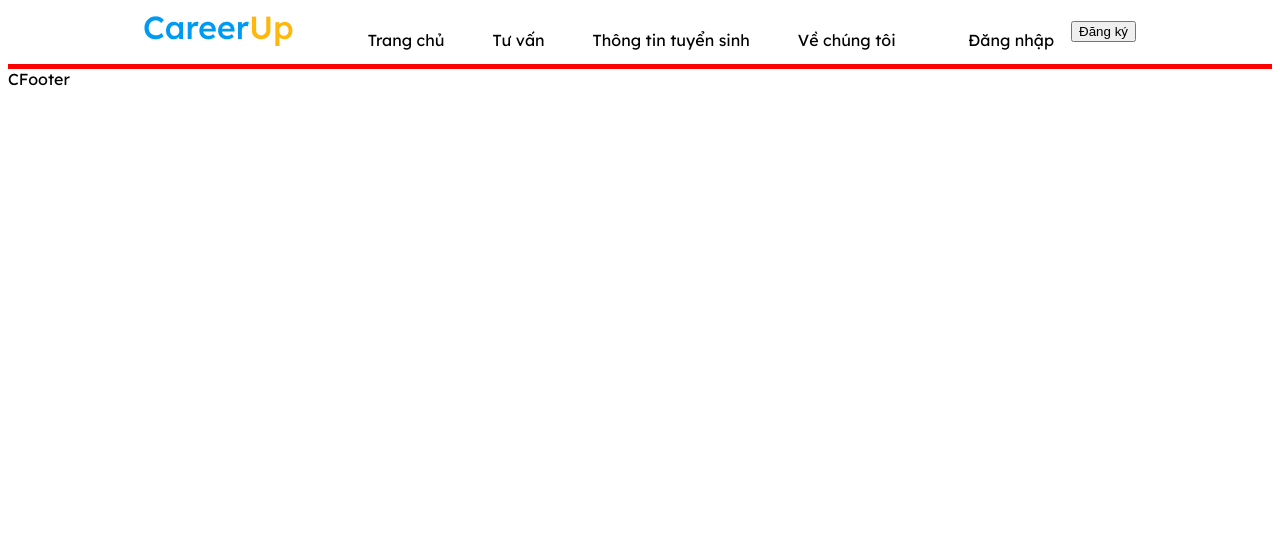
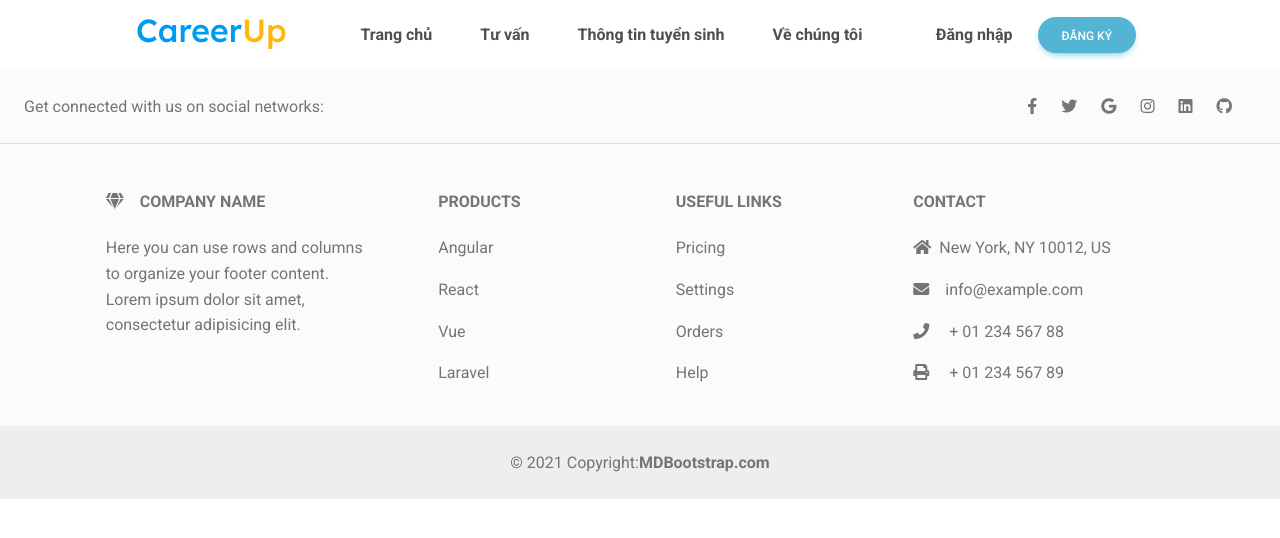
Before and after one commit to foodboi88/CareerUpWebsitePublish, a React (Vite) app: page / in a window 1280 px wide. Shown: the top 538 px of the page. Built offline with nearby package versions, Linux system fonts and the light colour scheme.

Commit message:
Footer + Header

```diff
--- a/index.html
+++ b/index.html
@@ -3,13 +3,15 @@
   <head>
     <meta charset="UTF-8" />
     <meta name="viewport" content="width=device-width, initial-scale=1.0" />
-    <link rel="preconnect" href="https://fonts.googleapis.com">
-    <link rel="preconnect" href="https://fonts.gstatic.com" crossorigin>
-    <link href="https://fonts.googleapis.com/css2?family=Lexend+Deca&display=swap" rel="stylesheet">
+    <link href="https://use.fontawesome.com/releases/v5.15.1/css/all.css" rel="stylesheet" />
+
+    <link href="https://fonts.googleapis.com/css?family=Roboto:400,500,700&display=swap" rel="stylesheet" />
+
     <title>Vite + React + TS</title>
     <style>
       body {
-        font-family: 'Lexend Deca', sans-serif;
+        font-family: Roboto, Helvetica, Arial, sans-serif;
+        font-weight: 800;
       }
       </style>
   </head>
--- a/package.json
+++ b/package.json
@@ -11,6 +11,7 @@
   "dependencies": {
     "antd": "^4.23.0",
     "bootstrap": "^5.2.0",
+    "mdb-react-ui-kit": "^4.2.0",
     "react": "^18.2.0",
     "react-bootstrap": "^2.5.0",
     "react-dom": "^18.2.0",
--- a/src/App.tsx
+++ b/src/App.tsx
@@ -1,14 +1,15 @@
 import { useState } from 'react'
 import Home from './pages/home/Home'
 import {Container} from 'react-bootstrap'
+
 
 function App() {
   const [count, setCount] = useState(0)
 
   return (
-    <Container className="App">
+    <div className="App">
       <Home/>
-    </Container>
+    </div>
   )
 }
 
--- a/src/components/CFooter.tsx
+++ b/src/components/CFooter.tsx
@@ -1,9 +1,125 @@
-import React from 'react'
+import React from 'react';
+import { MDBFooter, MDBContainer, MDBRow, MDBCol, MDBIcon } from 'mdb-react-ui-kit';
 
-const CFooter = () => {
+export default function App() {
   return (
-    <div>CFooter</div>
-  )
+    <MDBFooter bgColor='light' className='text-center text-lg-start text-muted'>
+      <section className='d-flex justify-content-center justify-content-lg-between p-4 border-bottom'>
+        <div className='me-5 d-none d-lg-block'>
+          <span>Get connected with us on social networks:</span>
+        </div>
+
+        <div>
+          <a href='' className='me-4 text-reset'>
+            <MDBIcon fab icon="facebook-f" />
+          </a>
+          <a href='' className='me-4 text-reset'>
+            <MDBIcon fab icon="twitter" />
+          </a>
+          <a href='' className='me-4 text-reset'>
+            <MDBIcon fab icon="google" />
+          </a>
+          <a href='' className='me-4 text-reset'>
+            <MDBIcon fab icon="instagram" />
+          </a>
+          <a href='' className='me-4 text-reset'>
+            <MDBIcon fab icon="linkedin" />
+          </a>
+          <a href='' className='me-4 text-reset'>
+            <MDBIcon fab icon="github" />
+          </a>
+        </div>
+      </section>
+
+      <section className=''>
+        <MDBContainer className='text-center text-md-start mt-5'>
+          <MDBRow className='mt-3'>
+            <MDBCol md="3" lg="4" xl="3" className='mx-auto mb-4'>
+              <h6 className='text-uppercase fw-bold mb-4'>
+                <MDBIcon icon="gem" className="me-3" />
+                Company name
+              </h6>
+              <p>
+                Here you can use rows and columns to organize your footer content. Lorem ipsum dolor sit amet,
+                consectetur adipisicing elit.
+              </p>
+            </MDBCol>
+
+            <MDBCol md="2" lg="2" xl="2" className='mx-auto mb-4'>
+              <h6 className='text-uppercase fw-bold mb-4'>Products</h6>
+              <p>
+                <a href='#!' className='text-reset'>
+                  Angular
+                </a>
+              </p>
+              <p>
+                <a href='#!' className='text-reset'>
+                  React
+                </a>
+              </p>
+              <p>
+                <a href='#!' className='text-reset'>
+                  Vue
+                </a>
+              </p>
+              <p>
+                <a href='#!' className='text-reset'>
+                  Laravel
+                </a>
+              </p>
+            </MDBCol>
+
+            <MDBCol md="3" lg="2" xl="2" className='mx-auto mb-4'>
+              <h6 className='text-uppercase fw-bold mb-4'>Useful links</h6>
+              <p>
+                <a href='#!' className='text-reset'>
+                  Pricing
+                </a>
+              </p>
+              <p>
+                <a href='#!' className='text-reset'>
+                  Settings
+                </a>
+              </p>
+              <p>
+                <a href='#!' className='text-reset'>
+                  Orders
+                </a>
+              </p>
+              <p>
+                <a href='#!' className='text-reset'>
+                  Help
+                </a>
+              </p>
+            </MDBCol>
+
+            <MDBCol md="4" lg="3" xl="3" className='mx-auto mb-md-0 mb-4'>
+              <h6 className='text-uppercase fw-bold mb-4'>Contact</h6>
+              <p>
+                <MDBIcon icon="home" className="me-2" />
+                New York, NY 10012, US
+              </p>
+              <p>
+                <MDBIcon icon="envelope" className="me-3" />
+                info@example.com
+              </p>
+              <p>
+                <MDBIcon icon="phone" className="me-3" /> + 01 234 567 88
+              </p>
+              <p>
+                <MDBIcon icon="print" className="me-3" /> + 01 234 567 89
+              </p>
+            </MDBCol>
+          </MDBRow>
+        </MDBContainer>
+      </section>
+
+      <div className='text-center p-4' style={{ backgroundColor: 'rgba(0, 0, 0, 0.05)' }}>
+        © 2021 Copyright:
+        <a className='text-reset fw-bold' href='https://mdbootstrap.com/'>
+          MDBootstrap.com
+        </a>
+      </div>
+    </MDBFooter>
+  );
 }
-
-export default CFooter
--- a/src/components/CHeader.tsx
+++ b/src/components/CHeader.tsx
@@ -1,14 +1,17 @@
 import React from 'react'
 import Logo from '../images/CareerUp.png'
 import {Button} from 'antd'
+import { MDBBtn } from 'mdb-react-ui-kit'
 
 const CHeader = () => {
   return (
-    <div style={{display: 'flex', flexDirection: 'row', justifyContent: 'space-between', borderBottom:'5px solid red'}}>
-      <div style={{marginLeft:'136px',width:'151px',height:'48px',marginTop:'8px'}}>
+    <div style={{display: 'flex', flexDirection: 'row', justifyContent: 'space-between', boxShadow: '0px 10px 0px lightblue'}}
+      className='shadow-5-strong fw-bold'
+    >
+      <div style={{display: 'flex', alignItems: 'center', justifyContent: 'center',marginLeft:'136px',width:'151px',height:'48px',marginTop:'10px', marginBottom:'8px'}}>
         <img src={Logo}/>
       </div>
-      <div style={{display: 'flex', flexDirection: 'row', marginTop:'22px'}}>
+      <div style={{display: 'flex', flexDirection: 'row', marginTop:'22px', marginBottom:'22px'}}>
         <div><a>Trang chủ</a></div>
         <div style={{marginLeft:'48px'}}><a>Tư vấn</a></div>
         <div style={{marginLeft:'48px'}}><a>Thông tin tuyển sinh</a></div>
@@ -16,10 +19,8 @@ const CHeader = () => {
       </div>
       <div style={{display: 'flex', flexDirection: 'row', marginRight:'136px'}}>
         <div style={{marginTop:'22px'}}><a>Đăng nhập</a></div>
-        <div style={{marginLeft:'17px',marginTop:'12px'}}>
-          <Button type="primary" shape="round" >
-            Đăng ký
-          </Button>
+        <div style={{display: 'flex', alignItems: 'center', justifyContent: 'center',marginLeft:'17px', marginTop:'12px', marginBottom:'12px'}}>
+        <MDBBtn rounded className='mx-2' color='info'>Đăng ký</MDBBtn>
         </div>
       </div>
     </div>
--- a/src/main.tsx
+++ b/src/main.tsx
@@ -2,6 +2,9 @@ import React from 'react'
 import ReactDOM from 'react-dom/client'
 import App from './App'
 import {BrowserRouter} from 'react-router-dom'
+import 'mdb-react-ui-kit/dist/css/mdb.min.css'
+
+
 
 ReactDOM.createRoot(document.getElementById('root') as HTMLElement).render(
   <React.StrictMode>
```
Also changed, not shown: 1 other file (tests, documents, lock files or other folders).
